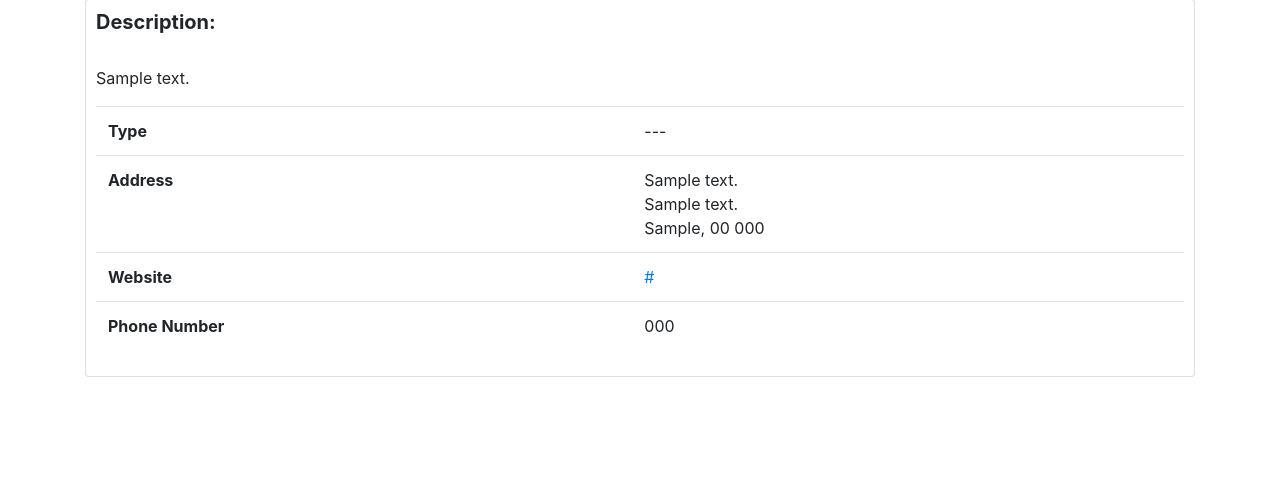
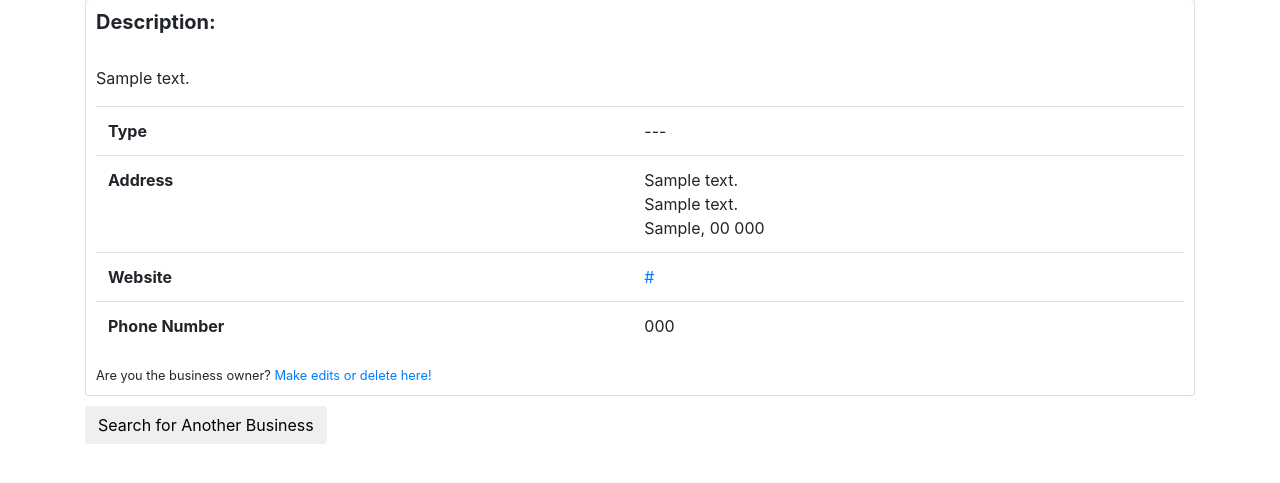
Before and after one commit to sjpacwa/AlumniDirectory, a Django app: page /directory/1/detail/ in a window 1280 px wide. Shown: the part 130-613 px from the top of the page. Run offline with Django 3.2, Linux system fonts and the light colour scheme; tables that the repository leaves empty hold one stand-in row (values such as "Sample post"); some libraries are stand-ins or nearby versions.

Commit message:
Changes for some stuff

```diff
--- a/directory/templates/directory/approve.html
+++ b/directory/templates/directory/approve.html
@@ -100,7 +100,7 @@
 
 						<div class="btn-group btn-group-toggle" data-toggle="buttons">
 							<label class="btn btn-outline-success">
-								<input type="radio" name="{{ item.id }}" value="approve"> Accept
+								<input type="radio" name="{{ item.id }}" value="approve"> Approve
 							</label>
 							<label class="btn btn-outline-danger">
 								<input type="radio" name="{{ item.id }}" value="deny"> Deny
@@ -108,7 +108,7 @@
 						</div>
 					</div>
 				{% endfor %}
-				<button type="submit" class="btn">Accept</button>
+				<button type="submit" class="btn">Accept Changes</button>
 			</form>
 		{% else %}
 			<h3 style="text-align: center">You are set! Nothing to approve.</h3>
--- a/directory/templates/directory/detail.html
+++ b/directory/templates/directory/detail.html
@@ -70,7 +70,9 @@
 					</tr>
 				</tbody>
 			</table>
+			<small>Are you the business owner? <a href="{% url 'directory:index' %}">Make edits or delete here!</a></small>
 		</div>
+		<button type="submit" class="btn">Search for Another Business</button>
 	</div>
 
 	<!-- Bootstrap scripts -->
--- a/directory/templates/directory/search.html
+++ b/directory/templates/directory/search.html
@@ -55,8 +55,8 @@
 		{% if results %}
 			{% for item in results %}
 				<div class=card style="padding: 10px; margin-top: 10px; margin-bottom: 10px;">
-					{{ item.business_name }}<br>
-					<a href="{% url 'directory:detail' item.id %}">Link</a>
+					<a href="{% url 'directory:detail' item.id %}" target=_blank><h4><strong>{{ item.business_name }}</strong></h4></a>
+					<p> {{ item.business_city }}, {{ item.business_state }}
 				</div>
 			{% endfor %}
 		{% else %}
--- a/directory/views.py
+++ b/directory/views.py
@@ -62,6 +62,7 @@ def detail(request, business_id):
 
 def search(request):
 	results = []
+	results = Business.objects.all().filter(business_approved=True)
 	if request.method == "POST":
 		form = BusinessSearchForm(request.POST)
 		if form.is_valid():
@@ -79,7 +80,8 @@ def search(request):
 			return render(request, 'directory/search.html', {'form': form, 'results':results})
 			#return render()
 		else:
-			return HttpResponseRedirect('/directory/search/')
+
+			return HttpResponseRedirect('/directory/search/', {'results':results})
 
 	else:
 		form = BusinessSearchForm()
```
